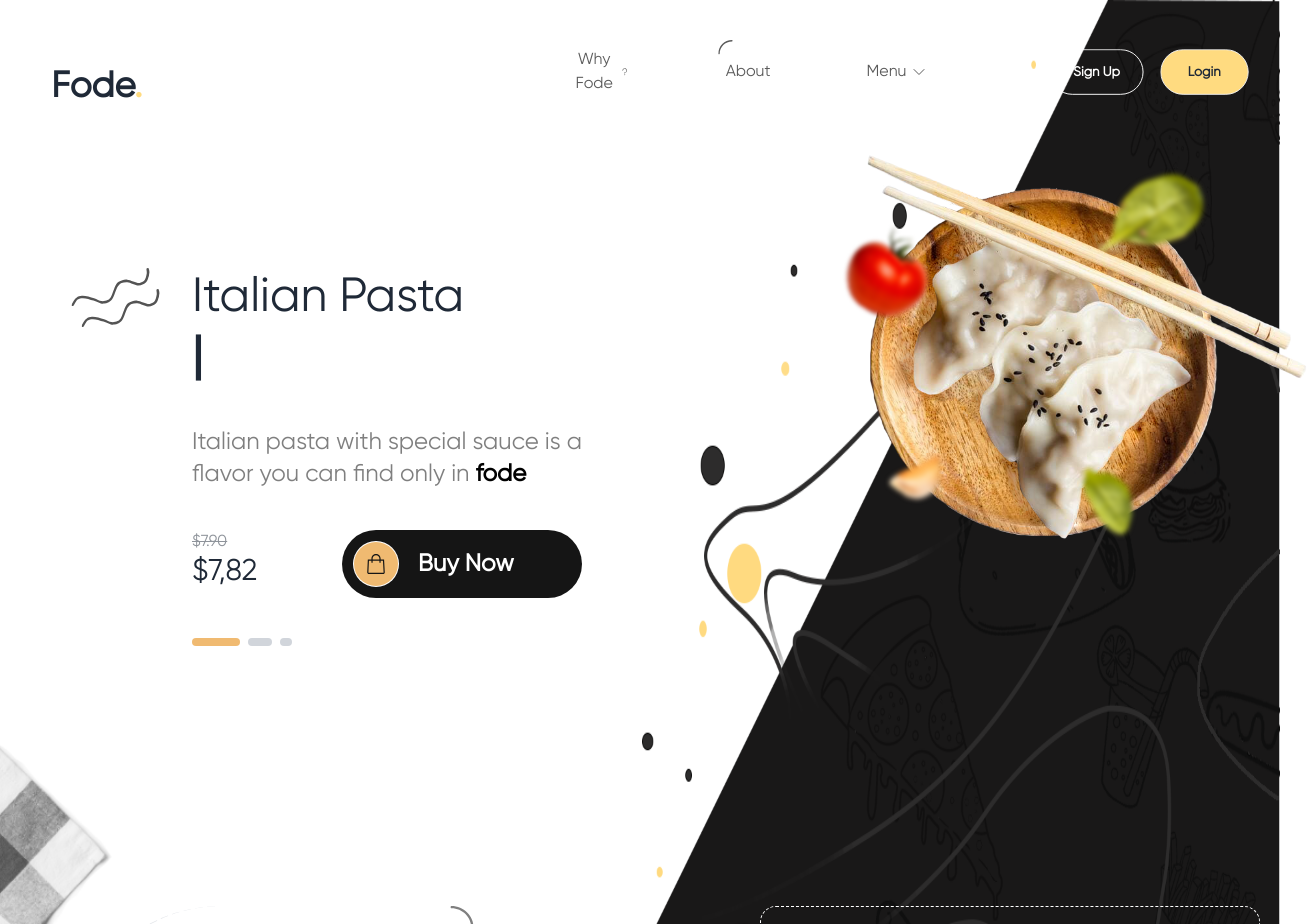
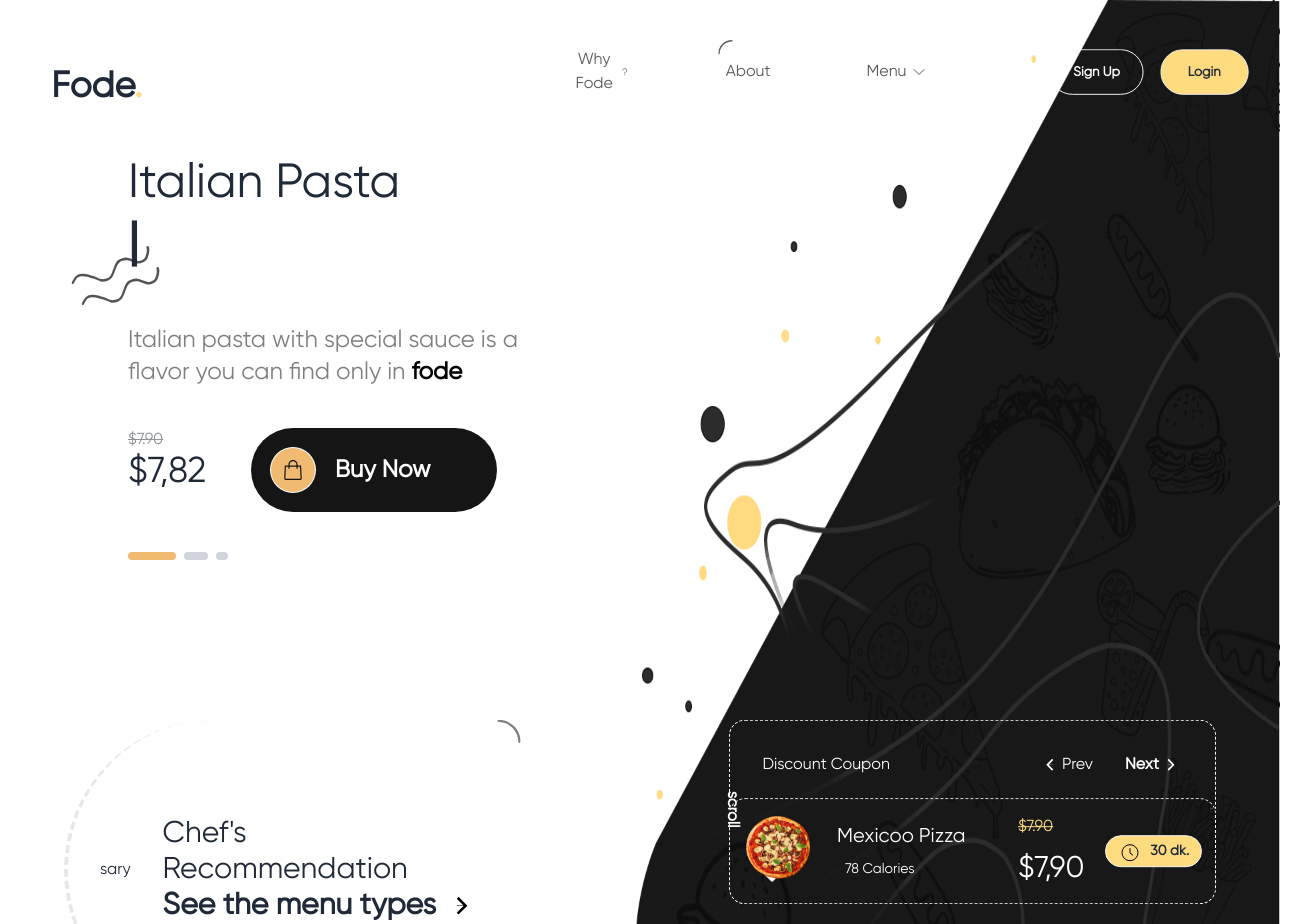
Before and after one commit to thony32/react-wcc-s4, a React (Vite) app: page / in a window 1280 px wide. Shown: the top 924 px of the page, 1307 px wide, since content can reach past the window. Built offline with nearby package versions, Linux system fonts and the light colour scheme.

Commit message:
Base responsive

```diff
--- a/src/App.tsx
+++ b/src/App.tsx
@@ -13,10 +13,10 @@ function App() {
   useEffect(() => {
     setTimeout(() => {
       setIsLoad(false)
-      setValia(" lg:scale-[65%] 2xl:scale-[100%] lg:translate-x-[145%] lg:translate-y-[10%] 2xl:translate-x-[200%] 2xl:translate-y-[25%] absolute duration-700")
-      setBaguette_deux(" lg:scale-[65%] 2xl:scale-[100%] lg:translate-x-[115%] lg:translate-y-[20%] 2xl:translate-x-[165%] 2xl:translate-y-[30%] z-10 absolute duration-700")
-      setBaguette_un(" lg:scale-[65%] 2xl:scale-[100%] 2xl:translate-x-[155%] lg:translate-x-[117%] lg:translate-y-[27%] translate-x-[168%] translate-y-[40%] z-10 absolute duration-700")
-      setVanttan("lg:scale-[65%] 2xl:scale-[100%] 2xl:translate-x-[258%] lg:translate-x-[190%] 2xl:translate-y-[45%] translate-x-[260%] lg:translate-y-[25%] z-0 absolute duration-700")
+      setValia(" hidden lg:scale-[65%] 2xl:scale-[100%] lg:translate-x-[145%] lg:translate-y-[10%] 2xl:translate-x-[200%] 2xl:translate-y-[25%] absolute duration-700")
+      setBaguette_deux(" hidden lg:scale-[65%] 2xl:scale-[100%] lg:translate-x-[115%] lg:translate-y-[20%] 2xl:translate-x-[165%] 2xl:translate-y-[30%] z-10 absolute duration-700")
+      setBaguette_un(" hidden lg:scale-[65%] 2xl:scale-[100%] 2xl:translate-x-[155%] lg:translate-x-[117%] lg:translate-y-[27%] translate-x-[168%] translate-y-[40%] z-10 absolute duration-700")
+      setVanttan("hidden lg:scale-[65%] 2xl:scale-[100%] 2xl:translate-x-[258%] lg:translate-x-[190%] 2xl:translate-y-[45%] translate-x-[260%] lg:translate-y-[25%] z-0 absolute duration-700")
     }, 2000)
   })
 
@@ -24,7 +24,7 @@ function App() {
     <div className='relative gilroy'>
       {/* nap */}
       <div>
-        <img className='absolute bottom-[20%] scale-110' src="/images/nap.png" alt="" />
+        <img className='hidden absolute bottom-[20%] scale-110' src="/images/nap.png" alt="" />
       </div>
       {/* ondulation */}
       <div>
@@ -33,13 +33,13 @@ function App() {
       <div className={
         isLoad ? 'opacity-0 duration-1000 ease-in-out' : 'opacity-100 duration-1000 ease-in-out absolute top-0 right-0 h-full -z-50'
       }>
-        <img className="h-full w-full z-0" src="/images/back.png" alt="" />
+        <img className="w-auto h-auto lg:h-full lg:w-full z-0" src="/images/back.png" alt="" />
       </div>
 
       {/* images */}
       <div className="absolute -z-50 top-0 left-0 w-full h-screen translate-y-10">
         <div className='h-full relative'>
-          <div className={isLoad ? '-translate-x-[23%] duration-700' : 'translate-x-0 duration-700'}>
+          <div className={isLoad ? 'hidden -translate-x-[23%] duration-700' : 'hidden translate-x-0 duration-700'}>
             {/* vilia */}
             <img className={valia} src="/images/vilia.png" alt="" />
             {/* bagette */}
@@ -49,11 +49,11 @@ function App() {
             <img id="vantan" className={vanttan} src="/images/Vanttan.png" alt="" />
 
             {/* Others */}
-            <div id="others" className={isLoad ? "opacity-0 duration-1000 ease-in-out" : "opacity-100 duration-1000 ease-in-out"}>
-              <img className=" blur-sm lg:scale-[55%] 2xl:scale-[100%] lg:translate-x-[545%]  lg:translate-y-[90%] 2xl:translate-x-[700%]  2xl:translate-y-[125%] absolute duration-700" src="/images/tomate.png" alt="" />
-              <img className=" blur-sm lg:scale-[65%] 2xl:scale-[100%] 2xl:translate-x-[700%] lg:translate-x-[520%] 2xl:translate-y-[75%] lg:translate-y-[50%] translate-x-[700%]  translate-y-[75%] absolute duration-700" src="/images/leaf 1.png" alt="" />
-              <img className=" blur-sm lg:scale-[65%] 2xl:scale-[100%] 2xl:translate-x-[1400%] lg:translate-x-[1060%] 2xl:translate-y-[500%] lg:translate-y-[360%] translate-x-[1400%] translate-y-[500%] absolute duration-700" src="/images/leaf 2.png" alt="" />
-              <img className=" blur-sm lg:scale-[65%] 2xl:scale-[100%] 2xl:translate-x-[1350%] lg:translate-x-[1080%] 2xl:translate-y-[730%] lg:translate-y-[530%] translate-x-[1400%] translate-y-[750%] absolute duration-700" src="/images/oignon.png" alt="" />
+            <div id="others" className={isLoad ? "hidden opacity-0 duration-1000 ease-in-out" : "hidden opacity-100 duration-1000 ease-in-out"}>
+              <img className="hidden blur-sm lg:scale-[55%] 2xl:scale-[100%] lg:translate-x-[545%]  lg:translate-y-[90%] 2xl:translate-x-[700%]  2xl:translate-y-[125%] absolute duration-700" src="/images/tomate.png" alt="" />
+              <img className="hidden blur-sm lg:scale-[65%] 2xl:scale-[100%] 2xl:translate-x-[700%] lg:translate-x-[520%] 2xl:translate-y-[75%] lg:translate-y-[50%] translate-x-[700%]  translate-y-[75%] absolute duration-700" src="/images/leaf 1.png" alt="" />
+              <img className="hidden blur-sm lg:scale-[65%] 2xl:scale-[100%] 2xl:translate-x-[1400%] lg:translate-x-[1060%] 2xl:translate-y-[500%] lg:translate-y-[360%] translate-x-[1400%] translate-y-[500%] absolute duration-700" src="/images/leaf 2.png" alt="" />
+              <img className="hidden blur-sm lg:scale-[65%] 2xl:scale-[100%] 2xl:translate-x-[1350%] lg:translate-x-[1080%] 2xl:translate-y-[730%] lg:translate-y-[530%] translate-x-[1400%] translate-y-[750%] absolute duration-700" src="/images/oignon.png" alt="" />
             </div>
           </div>
         </div>
--- a/src/components/Base.tsx
+++ b/src/components/Base.tsx
@@ -7,28 +7,16 @@ import "react-typed/dist/animatedCursor.css";
 
 export default function Base() {
   // * for buy button
-  const [shop, setShop] = useState(
-    "w-5 fill-[#151515] group-hover:scale-125 duration-300 ease-in-out"
-  );
-  const [check, setCheck] = useState(
-    "w-5 text-[#151515] absolute duration-300 ease-in-out opacity-0"
-  );
+  const [shop, setShop] = useState("w-5 fill-[#151515] group-hover:scale-125 duration-300 ease-in-out");
+  const [check, setCheck] = useState("w-5 text-[#151515] absolute duration-300 ease-in-out opacity-0");
 
   const handleBuy = () => {
-    setShop(
-      "w-5 fill-[#151515] group-hover:scale-125 duration-300 ease-in-out translate-y-5 opacity-0"
-    );
-    setCheck(
-      "w-5 text-[#151515] absolute duration-300 ease-in-out opacity-100"
-    );
+    setShop("w-5 fill-[#151515] group-hover:scale-125 duration-300 ease-in-out translate-y-5 opacity-0");
+    setCheck("w-5 text-[#151515] absolute duration-300 ease-in-out opacity-100");
 
     setTimeout(() => {
-      setShop(
-        "w-5 fill-[#151515] group-hover:scale-125 duration-300 ease-in-out"
-      );
-      setCheck(
-        "w-5 text-[#151515] absolute duration-300  translate-y-5 ease-in-out opacity-0"
-      );
+      setShop("w-5 fill-[#151515] group-hover:scale-125 duration-300 ease-in-out");
+      setCheck("w-5 text-[#151515] absolute duration-300  translate-y-5 ease-in-out opacity-0");
     }, 2000);
   };
 
@@ -37,178 +25,124 @@ export default function Base() {
   const bar_two = document.getElementById("bar_two");
   const bar_three = document.getElementById("bar_three");
 
-  const [c_bar_one, setC_bar_one] = useState(
-    "w-12 h-2 rounded-2xl bg-[#F0BA71] cursor-pointer duration-300"
-  );
-  const [c_bar_two, setC_bar_two] = useState(
-    "w-6 h-2 rounded-2xl bg-gray-300 cursor-pointer duration-300"
-  );
-  const [c_bar_three, setC_bar_three] = useState(
-    "w-3 h-2 rounded-2xl bg-gray-300 cursor-pointer duration-300"
-  );
+  const [c_bar_one, setC_bar_one] = useState("w-12 h-2 rounded-2xl bg-[#F0BA71] cursor-pointer duration-300");
+  const [c_bar_two, setC_bar_two] = useState("w-6 h-2 rounded-2xl bg-gray-300 cursor-pointer duration-300");
+  const [c_bar_three, setC_bar_three] = useState("w-3 h-2 rounded-2xl bg-gray-300 cursor-pointer duration-300");
 
   bar_one?.addEventListener("mouseover", () => {
-    setC_bar_one(
-      "w-12 h-2 rounded-2xl bg-[#F0BA71] cursor-pointer duration-300"
-    );
+    setC_bar_one("w-12 h-2 rounded-2xl bg-[#F0BA71] cursor-pointer duration-300");
     setC_bar_two("w-6 h-2 rounded-2xl bg-gray-300 cursor-pointer duration-300");
-    setC_bar_three(
-      "w-3 h-2 rounded-2xl bg-gray-300 cursor-pointer duration-300"
-    );
+    setC_bar_three("w-3 h-2 rounded-2xl bg-gray-300 cursor-pointer duration-300");
   });
 
   bar_two?.addEventListener("mouseover", () => {
     setC_bar_one("w-3 h-2 rounded-2xl bg-gray-300 cursor-pointer duration-300");
-    setC_bar_two(
-      "w-12 h-2 rounded-2xl bg-[#F0BA71] cursor-pointer duration-300"
-    );
-    setC_bar_three(
-      "w-3 h-2 rounded-2xl bg-gray-300 cursor-pointer duration-300"
-    );
+    setC_bar_two("w-12 h-2 rounded-2xl bg-[#F0BA71] cursor-pointer duration-300");
+    setC_bar_three("w-3 h-2 rounded-2xl bg-gray-300 cursor-pointer duration-300");
   });
 
   bar_three?.addEventListener("mouseover", () => {
     setC_bar_one("w-3 h-2 rounded-2xl bg-gray-300 cursor-pointer duration-300");
     setC_bar_two("w-6 h-2 rounded-2xl bg-gray-300 cursor-pointer duration-300");
-    setC_bar_three(
-      "w-12 h-2 rounded-2xl bg-[#F0BA71] cursor-pointer duration-300"
-    );
+    setC_bar_three("w-12 h-2 rounded-2xl bg-[#F0BA71] cursor-pointer duration-300");
   });
 
   return (
-    <div>
-      <div className="grid grid-cols-2 lg:h-[115vh] 2xl:h-[90vh] px-[15%]">
-        <div className="flex items-center">
-          <div className="space-y-10">
-            <div className="lg:space-y-3 2xl:space-y-6">
-              <div className="space-y-3">
-                <h1 className=" lg:text-5xl 2xl:text-7xl">Italian Pasta</h1>
+    <>
+      <div className="grid grid-cols-1 lg:grid-cols-5 h-[80vh] lg:h-[90vh] px-[5%] lg:px-[10%] 2xl:px-[15%]">
+        <div className="lg:col-span-3  flex items-center ">
+          <div className="space-y-10 w-full ">
+
+
+            <div className="space-y-6 ">
+              <div className="space-y-3 ">
+                <h1 className="text-xl lg:text-5xl 2xl:text-7xl ">Italian Pasta</h1>
                 <div className="h-20 w-[750px]">
-                  <Typed
-                    className="lg:text-5xl 2xl:text-7xl font-extrabold"
-                    strings={['With special sauce']}
-                    typeSpeed={100}
-                    backSpeed={100}
-                    loop
-                  >
-                  </Typed>
+                  <Typed className="text-3xl lg:text-5xl 2xl:text-7xl font-extrabold" strings={["With special sauce"]} typeSpeed={100} backSpeed={100} loop></Typed>
                 </div>
               </div>
-              <p className="text-2xl text-black/50">Italian pasta with special sauce is a <br /> flavor you can find only in <b className="text-black">fode</b></p>
+              <p className="text-lg lg:text-2xl text-black/50">
+                Italian pasta with special sauce is a <br /> flavor you can find only in <b className="text-black">fode</b>
+              </p>
             </div>
-            <div className="grid grid-cols-5">
+
+
+            <div className=" p-0 flex items-center lg:items-start gap-4 lg:gap-0 lg:grid lg:grid-cols-5">
+
               <div>
                 <div className="line-through opacity-50">$7.90</div>
-                <CountUp
-                  delay={3}
-                  start={0}
-                  end={7.9}
-                  duration={4}
-                  decimals={2}
-                  decimal=","
-                >
+                <CountUp delay={3} start={0} end={7.9} duration={4} decimals={2} decimal=",">
                   {({ countUpRef }) => (
-                    <div className="lg:text-3xl 2xl:text-4xl">
-                      $<span ref={countUpRef} className="animate-bounce infinite" />
+                    <div className="text-2xl lg:text-4xl">
+                      $
+                      <span ref={countUpRef} className="animate-bounce infinite" />
                     </div>
                   )}
                 </CountUp>
               </div>
-              <div className="col-span-4">
-                <button onClick={handleBuy} className="bg-[#151515] hover:ring hover:ring-[#151515] hover:ring-offset-2 active:scale-105 lg:p-3 2xl:p-5 rounded-full duration-150 flex items-center gap-5 lg:w-2/5 2xl:w-1/2 group cursor-pointer">
+
+              <div className="lg:col-span-4 w-full">
+                <button onClick={handleBuy} className="bg-[#151515] hover:ring hover:ring-[#151515] hover:ring-offset-2 active:scale-105 p-2 lg:p-5 rounded-full duration-150 flex items-center gap-5 w-full lg:w-1/2 group cursor-pointer">
                   <span className="bg-[#F0BA71] flex items-center justify-center p-3 duration-100 rounded-full ring-1 ring-white">
                     <svg className={shop} viewBox="704.081 796 200 200">
-                      <path d="M891.876,977.909l-6.938-125.811h-34.661v-10.157c0-25.333-20.608-45.941-45.94-45.941s-45.94,20.609-45.94,45.941v10.157
-
+                      <path
+                        d="M891.876,977.909l-6.938-125.811h-34.661v-10.157c0-25.333-20.608-45.941-45.94-45.941s-45.94,20.609-45.94,45.941v10.157
 	h-36.161l-5.969,126.355l-0.006,0.219c-0.049,4.547,1.758,9.01,4.955,12.239c3.198,3.233,7.641,5.089,12.19,5.089h141.351
 	c4.688,0,9.228-1.953,12.453-5.36C890.434,987.233,892.135,982.593,891.876,977.909z M770.379,841.941
 	c0-18.725,15.233-33.959,33.958-33.959c18.724,0,33.958,15.234,33.958,33.959v10.157h-67.917V841.941z M878.507,982.402
 	c-0.973,1.026-2.339,1.615-3.751,1.615H733.405c-1.37,0-2.707-0.558-3.672-1.534c-0.942-0.95-1.483-2.257-1.492-3.597l5.423-114.806
 	h24.731v15.173c0,3.309,2.682,5.991,5.991,5.991c3.309,0,5.991-2.682,5.991-5.991v-15.173h67.917v15.173
 	c0,3.309,2.682,5.991,5.991,5.991c3.309,0,5.99-2.682,5.99-5.991v-15.173h23.321l6.313,114.49
-
 	C879.99,979.98,879.478,981.377,878.507,982.402z"
                       />
                     </svg>
-                    <svg
-                      className={check}
-                      fill="none"
-                      viewBox="0 0 24 24"
-                      strokeWidth={1.5}
-                      stroke="currentColor"
-                    >
-                      <path
-                        strokeLinecap="round"
-                        strokeLinejoin="round"
-                        d="M4.5 12.75l6 6 9-13.5"
-                      />
+                    <svg className={check} fill="none" viewBox="0 0 24 24" strokeWidth={1.5} stroke="currentColor">
+                      <path strokeLinecap="round" strokeLinejoin="round" d="M4.5 12.75l6 6 9-13.5" />
                     </svg>
                   </span>
-                  <span className="text-white text-2xl font-bold capitalize">
-                    Buy now
-                  </span>
+                  <span className="text-white text-2xl font-bold capitalize">Buy now</span>
                 </button>
               </div>
 
             </div>
+
+
             <div className="flex gap-2">
               <div id="bar_one" className={c_bar_one}></div>
               <div id="bar_two" className={c_bar_two}></div>
               <div id="bar_three" className={c_bar_three}></div>
             </div>
+
+
           </div>
         </div>
+      </div>
 
-      </div>
-      <div className="flex justify-between lg:gap-10 lg:p-5 2xl:gap-16 2xl:gap-16 -translate-y-[10%]">
+      <div className="flex flex-col lg:flex-row justify-between gap-8 lg:gap-16 p-6 lg:p-16 -translate-y-[15%]">
         <Chef />
 
-        <div className="flex items-center lg:translate-x-[110%] 2xl:translate-x-[150%] ">
-          <span className="lg:p-0 2xl:p-2 text-white font-semibold rotate-90 ... -translate-y-[100%] ">
-            scroll
-          </span>
-          <svg
-            xmlns="http://www.w3.org/2000/svg"
-            className="w-7 h-16 animate-bounce infinite"
-            zoomAndPan="magnify"
-            viewBox="0 0 37.5 74.999998"
-            preserveAspectRatio="xMidYMid meet"
-            version="1.0"
-          >
+        <div className="hidden lg:flex items-center translate-x-[150%] ">
+          <span className="p-2 text-white font-semibold rotate-90 ... -translate-y-[150%] ">scroll</span>
+          <svg xmlns="http://www.w3.org/2000/svg" className="w-7 h-16 animate-bounce infinite" zoomAndPan="magnify" viewBox="0 0 37.5 74.999998" preserveAspectRatio="xMidYMid meet" version="1.0">
             <defs>
               <clipPath id="aafcfa17d7">
-                <path
-                  d="M 0 52.992188 L 37.007812 52.992188 L 37.007812 74.503906 L 0 74.503906 Z M 0 52.992188 "
-                  clipRule="nonzero"
-                />
+                <path d="M 0 52.992188 L 37.007812 52.992188 L 37.007812 74.503906 L 0 74.503906 Z M 0 52.992188 " clip-rule="nonzero" />
               </clipPath>
               <clipPath id="1316e9b1b7">
-                <path
-                  d="M 16.347656 1 L 20.847656 1 L 20.847656 74 L 16.347656 74 Z M 16.347656 1 "
-                  clipRule="nonzero"
-                />
+                <path d="M 16.347656 1 L 20.847656 1 L 20.847656 74 L 16.347656 74 Z M 16.347656 1 " clip-rule="nonzero" />
               </clipPath>
             </defs>
-            <g clipPath="url(#aafcfa17d7)">
-              <path
-                fill="#ffffff"
-                d="M 37.460938 56.921875 L 18.8125 75.488281 L 0.0351562 56.792969 L 3.851562 52.988281 L 18.8125 67.886719 L 33.640625 53.117188 L 37.460938 56.921875 "
-                fillOpacity="1"
-                fillRule="nonzero"
-              />
+            <g clip-path="url(#aafcfa17d7)">
+              <path fill="#ffffff" d="M 37.460938 56.921875 L 18.8125 75.488281 L 0.0351562 56.792969 L 3.851562 52.988281 L 18.8125 67.886719 L 33.640625 53.117188 L 37.460938 56.921875 " fill-opacity="1" fill-rule="nonzero" />
             </g>
-            <g clipPath="url(#1316e9b1b7)">
-              <path
-                fill="#ffffff"
-                d="M 16.347656 3.660156 L 16.347656 70.894531 C 16.347656 72.21875 17.351562 73.292969 18.597656 73.292969 C 19.839844 73.292969 20.847656 72.21875 20.847656 70.894531 L 20.847656 3.660156 C 20.847656 2.332031 19.839844 1.257812 18.597656 1.257812 C 17.351562 1.257812 16.347656 2.332031 16.347656 3.660156 Z M 16.347656 3.660156 "
-                fillOpacity="1"
-                fillRule="nonzero"
-              />
+            <g clip-path="url(#1316e9b1b7)">
+              <path fill="#ffffff" d="M 16.347656 3.660156 L 16.347656 70.894531 C 16.347656 72.21875 17.351562 73.292969 18.597656 73.292969 C 19.839844 73.292969 20.847656 72.21875 20.847656 70.894531 L 20.847656 3.660156 C 20.847656 2.332031 19.839844 1.257812 18.597656 1.257812 C 17.351562 1.257812 16.347656 2.332031 16.347656 3.660156 Z M 16.347656 3.660156 " fill-opacity="1" fill-rule="nonzero" />
             </g>
           </svg>
         </div>
+
         <Pizza />
       </div>
-      </div>
-      );
+    </>
+  );
 }
--- a/src/components/Chef.tsx
+++ b/src/components/Chef.tsx
@@ -1,6 +1,6 @@
 export default function Chef() {
   return (
-    <div className="relative flex items-center lg:gap-7 2xl:gap-8 p-8 border-l-4 border-dashed border-l-grey-400 rounded-l-full lg:ml-[50px] 2xl:ml-[100px] cursor-default group">
+    <div className="relative flex items-center gap-8 p-8 border-l-4  border-dashed border-l-grey-400 rounded-l-full">
       <svg
         xmlns="http://www.w3.org/2000/svg"
         className="absolute top-0 right-0 w-6 h-6"
@@ -13,16 +13,16 @@ export default function Chef() {
           <clipPath id="ed3fb0c392">
             <path
               d="M 0.484375 0 L 29.515625 0 L 29.515625 29.03125 L 0.484375 29.03125 Z M 0.484375 0 "
-              clipRule="nonzero"
+              clip-rule="nonzero"
             />
           </clipPath>
         </defs>
-        <g clipPath="url(#ed3fb0c392)">
+        <g clip-path="url(#ed3fb0c392)">
           <path
             fill="gray"
             d="M 28.070312 29.03125 C 27.273438 29.03125 26.625 28.386719 26.625 27.585938 C 26.625 13.96875 15.546875 2.890625 1.929688 2.890625 C 1.132812 2.890625 0.484375 2.242188 0.484375 1.445312 C 0.484375 0.648438 1.132812 0 1.929688 0 C 5.652344 0 9.265625 0.726562 12.667969 2.167969 C 15.953125 3.558594 18.902344 5.546875 21.433594 8.078125 C 23.964844 10.609375 25.953125 13.5625 27.34375 16.847656 C 28.785156 20.246094 29.511719 23.859375 29.511719 27.585938 C 29.515625 28.386719 28.867188 29.03125 28.070312 29.03125 Z M 28.070312 29.03125 "
-            fillOpacity="1"
-            fillRule="nonzero"
+            fill-opacity="1"
+            fill-rule="nonzero"
           />
         </g>
       </svg>
@@ -40,26 +40,23 @@ export default function Chef() {
           <clipPath id="a4cd3f9139">
             <path
               d="M 0.484375 0 L 29.515625 0 L 29.515625 29.03125 L 0.484375 29.03125 Z M 0.484375 0 "
-              clipRule="nonzero"
+              clip-rule="nonzero"
             />
           </clipPath>
         </defs>
-        <g clipPath="url(#a4cd3f9139)">
+        <g clip-path="url(#a4cd3f9139)">
           <path
             fill="gray"
             d="M 0.484375 27.585938 C 0.484375 26.789062 1.132812 26.140625 1.929688 26.140625 C 15.546875 26.140625 26.625 15.0625 26.625 1.445312 C 26.625 0.648438 27.273438 0 28.070312 0 C 28.867188 0 29.515625 0.648438 29.515625 1.445312 C 29.515625 5.167969 28.789062 8.78125 27.347656 12.183594 C 25.957031 15.46875 23.96875 18.417969 21.4375 20.949219 C 18.90625 23.484375 15.953125 25.472656 12.671875 26.863281 C 9.269531 28.300781 5.65625 29.03125 1.933594 29.03125 C 1.132812 29.03125 0.484375 28.386719 0.484375 27.585938 Z M 0.484375 27.585938 "
-            fillOpacity="1"
-            fillRule="nonzero"
+            fill-opacity="1"
+            fill-rule="nonzero"
           />
         </g>
       </svg>
-      <div className="relative">
-        <img className="z-50 rounded-full translate-y-2 group-hover:scale-125 duration-300" width="100px" src="/images/chef.png" alt="ald" />
-        <img className="-z-50 absolute top-[10%]" width="100px" src="/images/circle.svg" alt="ald" />
-      </div>
+      <div>sary</div>
       <div>
-        <div className="lg:text-lg 2xl:text-3xl">Chef's Recommendation</div>
-        <div className="flex gap-2 lg:text-lg 2xl:text-3xl font-bold">
+        <div className="text-3xl">Chef's Recommendation</div>
+        <div className="flex gap-2 text-3xl font-bold">
           See the menu types
           <svg
             xmlns="http://www.w3.org/2000/svg"
@@ -73,30 +70,30 @@ export default function Chef() {
               <clipPath id="9ff828e112">
                 <path
                   d="M 26.445312 0 L 48.648438 0 L 48.648438 37 L 26.445312 37 Z M 26.445312 0 "
-                  clipRule="nonzero"
+                  clip-rule="nonzero"
                 />
               </clipPath>
               <clipPath id="3ea57380e6">
                 <path
                   d="M 26.351562 17.792969 L 47.816406 17.792969 L 47.816406 19.273438 L 26.351562 19.273438 Z M 26.351562 17.792969 "
-                  clipRule="nonzero"
+                  clip-rule="nonzero"
                 />
               </clipPath>
             </defs>
-            <g clipPath="url(#9ff828e112)">
+            <g clip-path="url(#9ff828e112)">
               <path
                 fill="#000000"
                 d="M 30.320312 0.0390625 L 48.644531 18.441406 L 30.191406 36.972656 L 26.441406 33.203125 L 41.140625 18.441406 L 26.566406 3.808594 L 30.320312 0.0390625 "
-                fillOpacity="1"
-                fillRule="nonzero"
+                fill-opacity="1"
+                fill-rule="nonzero"
               />
             </g>
-            <g clipPath="url(#3ea57380e6)">
+            <g clip-path="url(#3ea57380e6)">
               <path
                 fill="#000000"
                 d="M 46.914062 17.792969 L 27.253906 17.792969 C 26.867188 17.792969 26.550781 18.121094 26.550781 18.53125 C 26.550781 18.941406 26.867188 19.273438 27.253906 19.273438 L 46.914062 19.273438 C 47.300781 19.273438 47.617188 18.941406 47.617188 18.53125 C 47.617188 18.121094 47.300781 17.792969 46.914062 17.792969 Z M 46.914062 17.792969 "
-                fillOpacity="1"
-                fillRule="nonzero"
+                fill-opacity="1"
+                fill-rule="nonzero"
               />
             </g>
           </svg>
```
Also changed, not shown: src/components/NavbarMobile.tsx (+0 -42 lines), src/style/NavbarMobile.css (deleted, +0 -175 lines).
